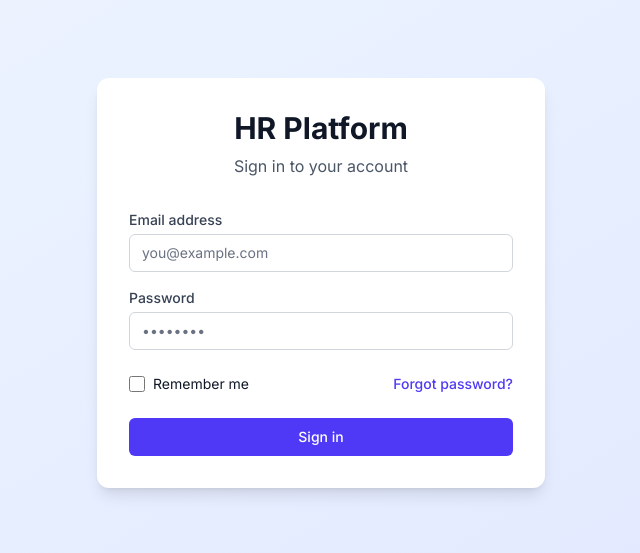
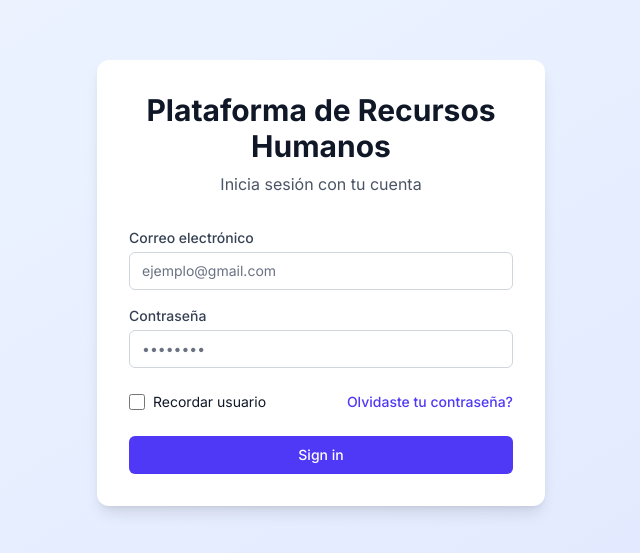
Before and after one commit to mvillafranca98/HRPLAT, a Next.js app in the folder frontend/: page / in a window 1280 px wide. Shown: the part 117-670 px from the top of the page, without its empty margins (319-959 px from the left). Built offline with nearby package versions, Linux system fonts and the light colour scheme.

Commit message:
Second commit: HR Platform en espanol

```diff
--- a/frontend/src/app/page.tsx
+++ b/frontend/src/app/page.tsx
@@ -39,8 +39,8 @@ export default function LoginPage() {
     <div className="min-h-screen flex items-center justify-center bg-gradient-to-br from-blue-50 to-indigo-100">
       <div className="max-w-md w-full space-y-8 p-8 bg-white rounded-xl shadow-lg">
         <div className="text-center">
-          <h1 className="text-3xl font-bold text-gray-900">HR Platform</h1>
-          <p className="mt-2 text-gray-600">Sign in to your account</p>
+          <h1 className="text-3xl font-bold text-gray-900">Plataforma de Recursos Humanos</h1>
+          <p className="mt-2 text-gray-600">Inicia sesión con tu cuenta</p>
         </div>
 
         <form className="mt-8 space-y-6" onSubmit={handleSubmit}>
@@ -53,7 +53,7 @@ export default function LoginPage() {
           <div className="space-y-4">
             <div>
               <label htmlFor="email" className="block text-sm font-medium text-gray-700">
-                Email address
+                Correo electrónico
               </label>
               <input
                 id="email"
@@ -64,13 +64,13 @@ export default function LoginPage() {
                 value={email}
                 onChange={(e) => setEmail(e.target.value)}
                 className="mt-1 appearance-none relative block w-full px-3 py-2 border border-gray-300 placeholder-gray-500 text-gray-900 rounded-md focus:outline-none focus:ring-indigo-500 focus:border-indigo-500 focus:z-10 sm:text-sm"
-                placeholder="you@example.com"
+                placeholder="ejemplo@gmail.com"
               />
             </div>
 
             <div>
               <label htmlFor="password" className="block text-sm font-medium text-gray-700">
-                Password
+                Contraseña
               </label>
               <input
                 id="password"
@@ -95,13 +95,13 @@ export default function LoginPage() {
                 className="h-4 w-4 text-indigo-600 focus:ring-indigo-500 border-gray-300 rounded"
               />
               <label htmlFor="remember-me" className="ml-2 block text-sm text-gray-900">
-                Remember me
+                Recordar usuario
               </label>
             </div>
 
             <div className="text-sm">
               <a href="/forgot-password" className="font-medium text-indigo-600 hover:text-indigo-500">
-                Forgot password?
+                Olvidaste tu contraseña?
               </a>
             </div>
           </div>
```
